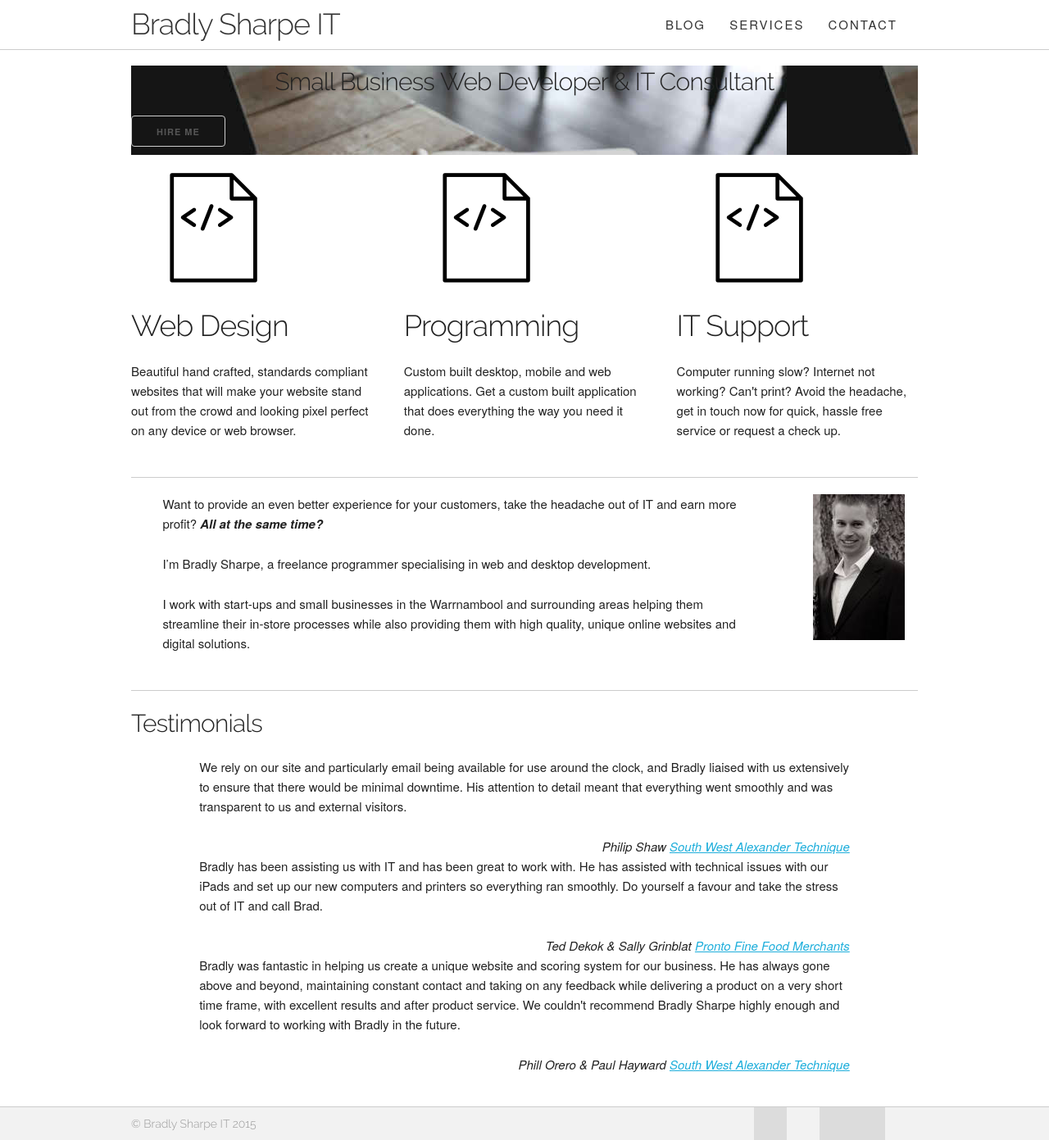
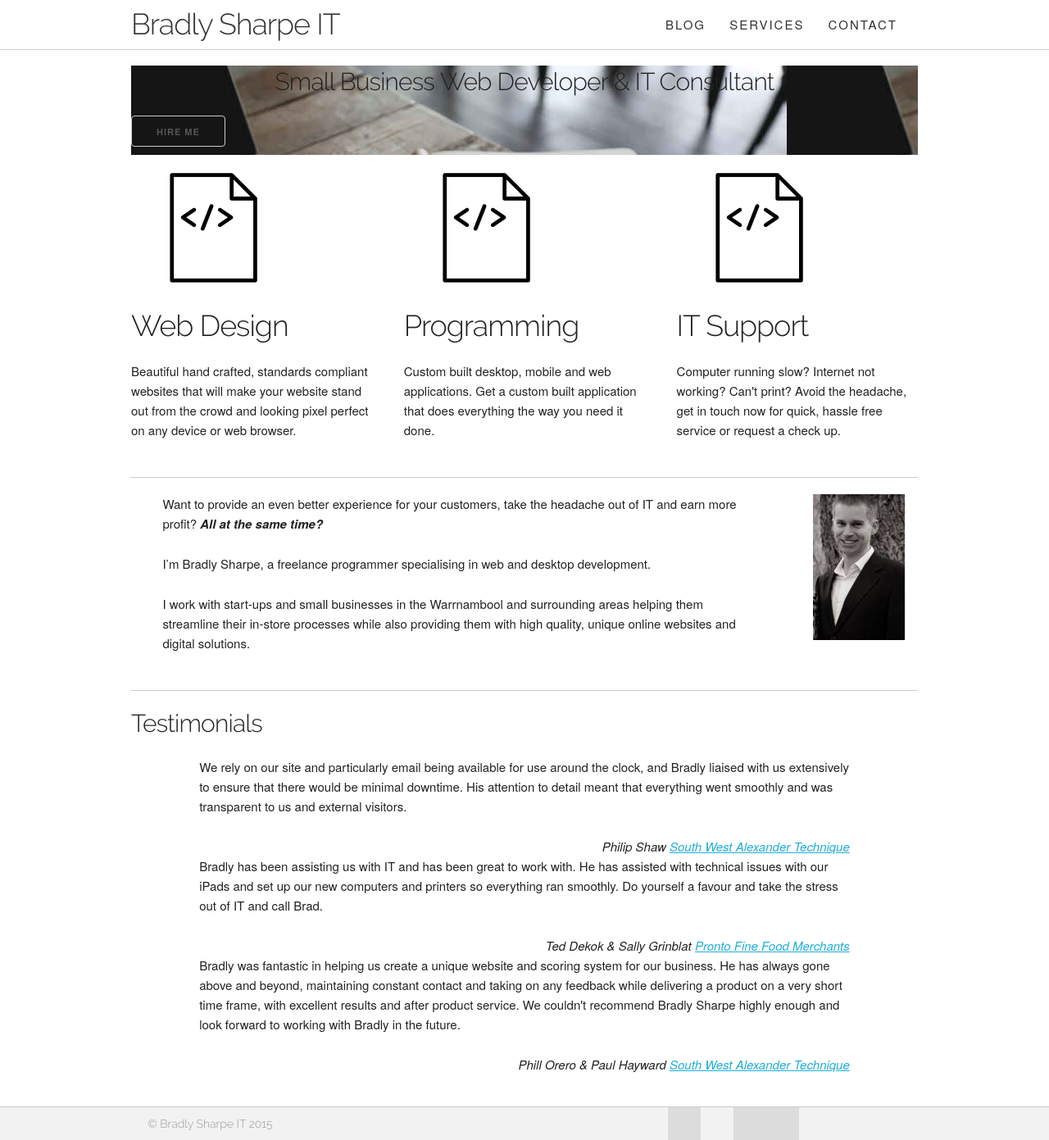
Before and after one commit to BradlySharpe/bradlysharpe.com.au, a Jekyll site: the page built from index.html, in a window 1280 px wide and 1391 px high. Shown: the whole window at 82% size. Built offline with Jekyll 4.4.1, drawn with Linux system fonts in a browser that asks for light colours; grey boxes are pictures that could not be loaded.

Commit message:
Fixing footer images

```diff
--- a/_includes/critical.scss
+++ b/_includes/critical.scss
@@ -294,12 +294,25 @@ $menu-width: 32rem;
   left: 0;
   width: 100%;
   height: $footer-height;
+  padding: 0 0 0 5px;
 
   .columns {
-    width: 48%;
-    margin-left: 4%;
+    width: 65%;
+    margin-left: 0;
     &:first-child {
-      margin-left: 0;
+      width: 35%;
+    }
+  }
+
+  @include mq($bp-larger-than-phablet) {
+    padding: 0 20px;
+
+    .columns {
+      width: 48%;
+      margin-left: 4%;
+      &:first-child {
+        margin-left: 0;
+      }
     }
   }
 }
```
